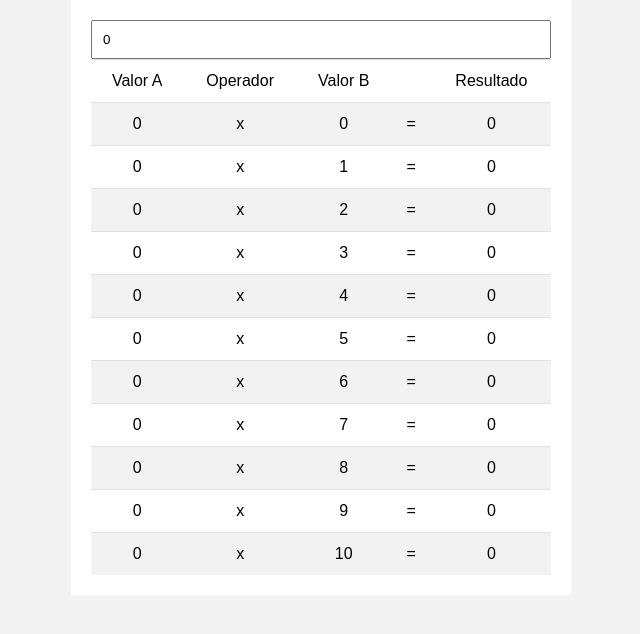
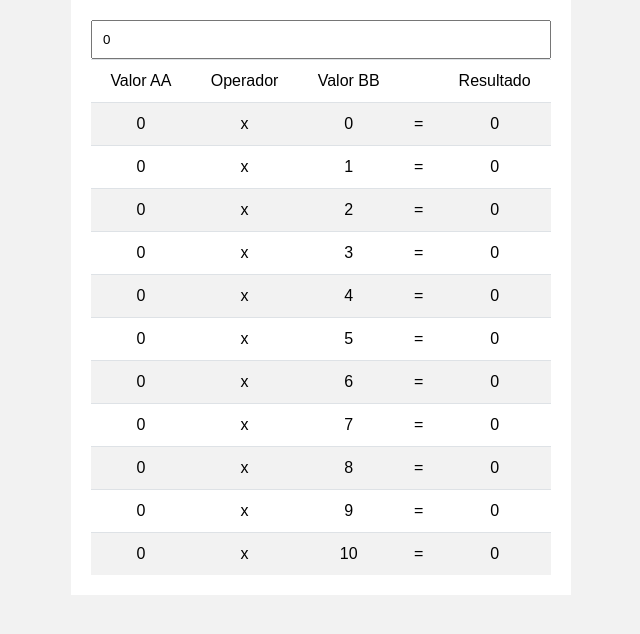
Before and after one commit to Edio-Goncalves/tabuada, a website: page index.html in a window 1280 px wide. Shown: the whole page, without its empty margins (319-959 px from the left). Drawn offline with Linux system fonts and the light colour scheme.

Commit message:
Update HTML

```diff
--- a/index.html
+++ b/index.html
@@ -15,9 +15,9 @@
       <table id="tabuada">
         <thead>
           <tr>
-            <td>Valor A</td>
+            <td>Valor AA</td>
             <td>Operador</td>
-            <td>Valor B</td>
+            <td>Valor BB</td>
             <td>&nbsp;</td>
             <td>Resultado</td>
           </tr>
```
